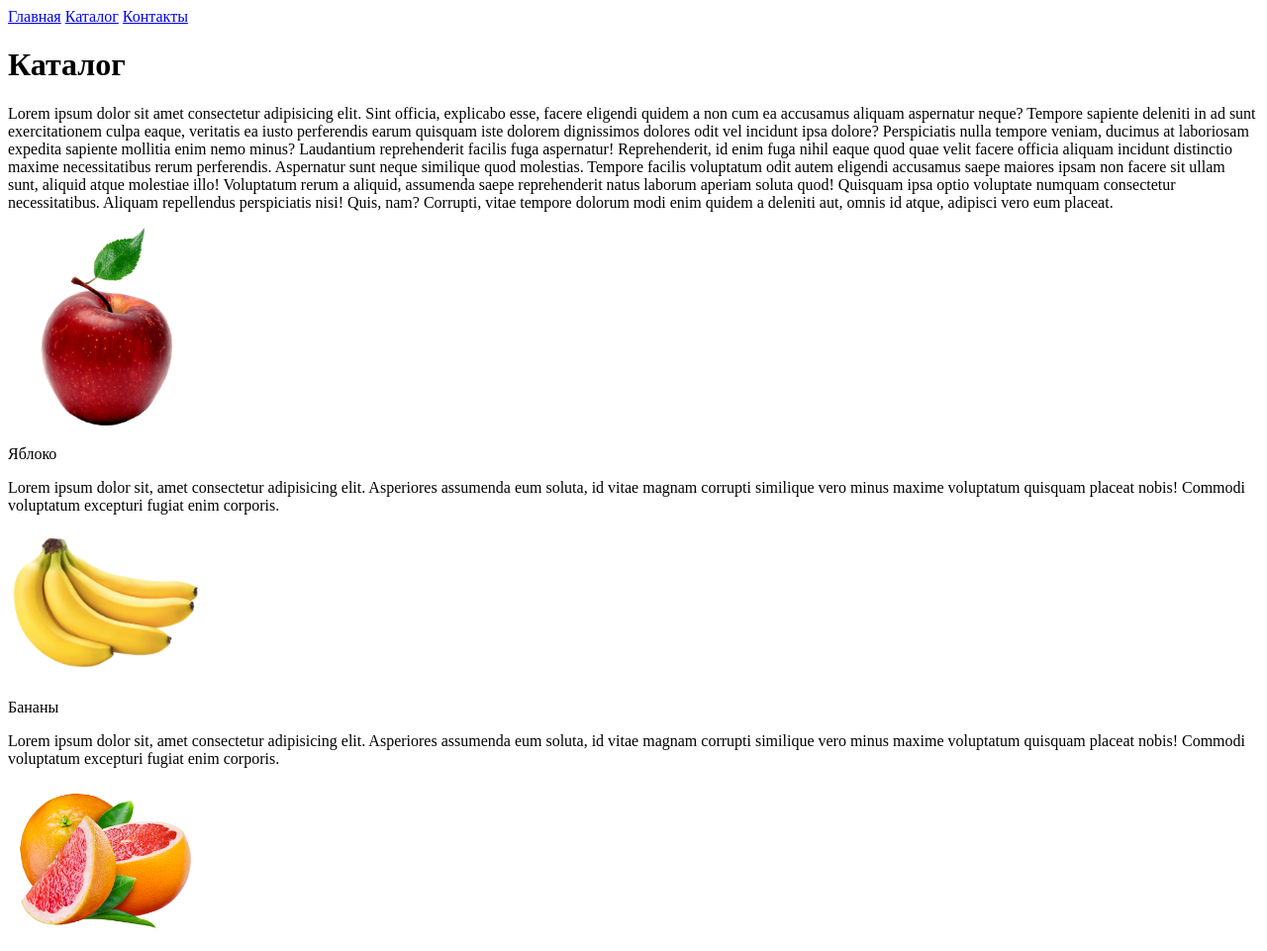
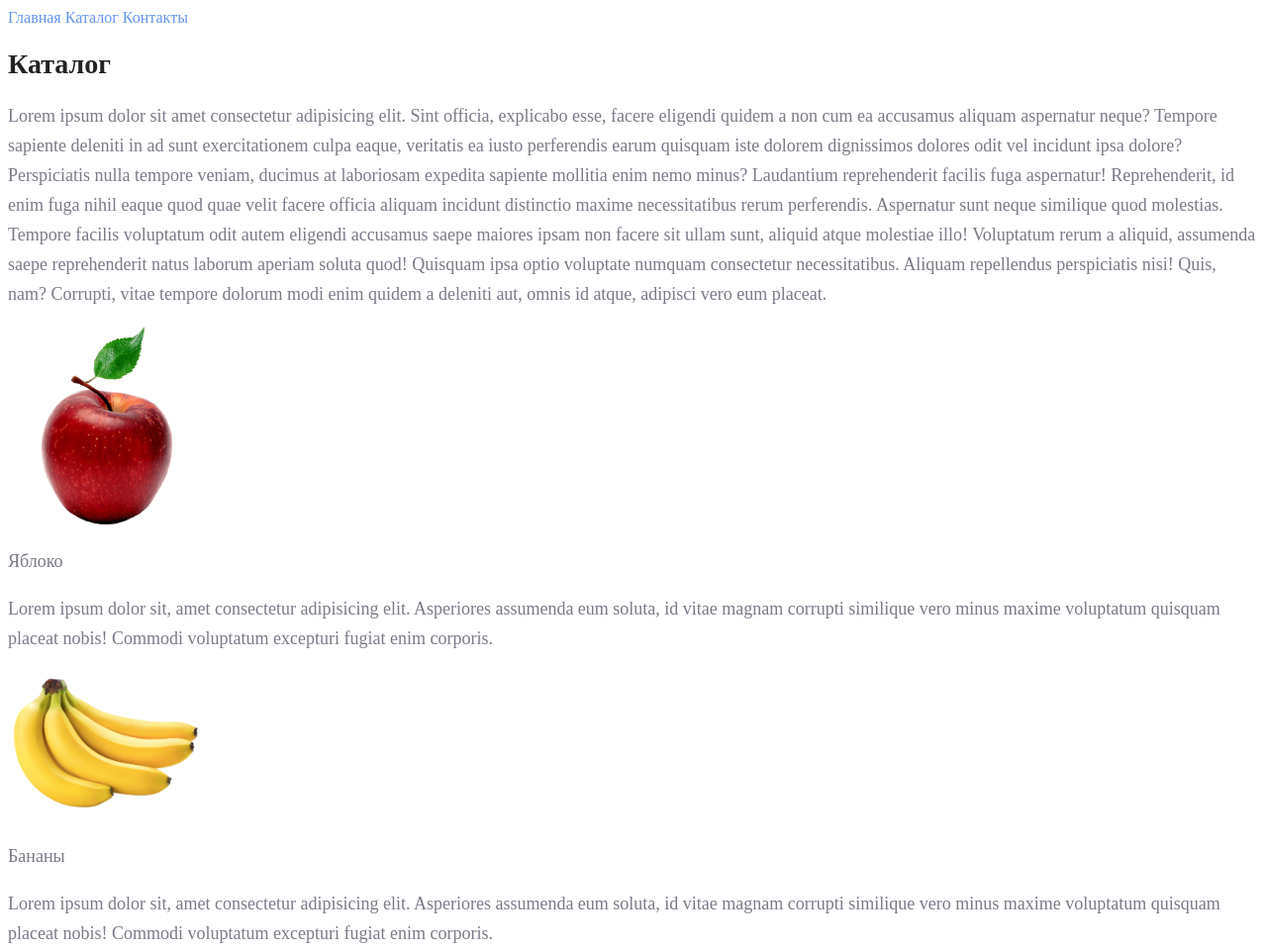
Before and after one commit to OlKomar35/homeworke-page, a plain HTML site: page catalog/catalog.html in a window 1280 px wide. Shown: the top 961 px of the page at 99% size. Drawn offline with Linux system fonts and the light colour scheme.

Commit message:
Add files via upload

```diff
--- a/catalog/catalog.html
+++ b/catalog/catalog.html
@@ -4,11 +4,12 @@
     <meta charset="UTF-8">
     <meta name="viewport" content="width=device-width, initial-scale=1.0">
     <title>Catalog</title>
+    <link rel="stylesheet" type="text/css" href="../css/style.css" />
 </head>
 <body>
-    <a href="../index.html">Главная</a>
-    <a href="#">Каталог</a>
-    <a href="../contacts/contacts.html">Контакты</a>
+    <a href="../index.html" class="menu-link">Главная</a>
+    <a href="#" class="menu-link">Каталог</a>
+    <a href="../contacts/contacts.html" class="menu-link">Контакты</a>
 
     <h1>Каталог</h1>
     <p>Lorem ipsum dolor sit amet consectetur adipisicing elit. Sint officia, explicabo esse, facere eligendi quidem a non cum ea accusamus aliquam aspernatur neque? Tempore sapiente deleniti in ad sunt exercitationem culpa eaque, veritatis ea iusto perferendis earum quisquam iste dolorem dignissimos dolores odit vel incidunt ipsa dolore? Perspiciatis nulla tempore veniam, ducimus at laboriosam expedita sapiente mollitia enim nemo minus? Laudantium reprehenderit facilis fuga aspernatur! Reprehenderit, id enim fuga nihil eaque quod quae velit facere officia aliquam incidunt distinctio maxime necessitatibus rerum perferendis. Aspernatur sunt neque similique quod molestias. Tempore facilis voluptatum odit autem eligendi accusamus saepe maiores ipsam non facere sit ullam sunt, aliquid atque molestiae illo! Voluptatum rerum a aliquid, assumenda saepe reprehenderit natus laborum aperiam soluta quod! Quisquam ipsa optio voluptate numquam consectetur necessitatibus. Aliquam repellendus perspiciatis nisi! Quis, nam? Corrupti, vitae tempore dolorum modi enim quidem a deleniti aut, omnis id atque, adipisci vero eum placeat.</p>
```
